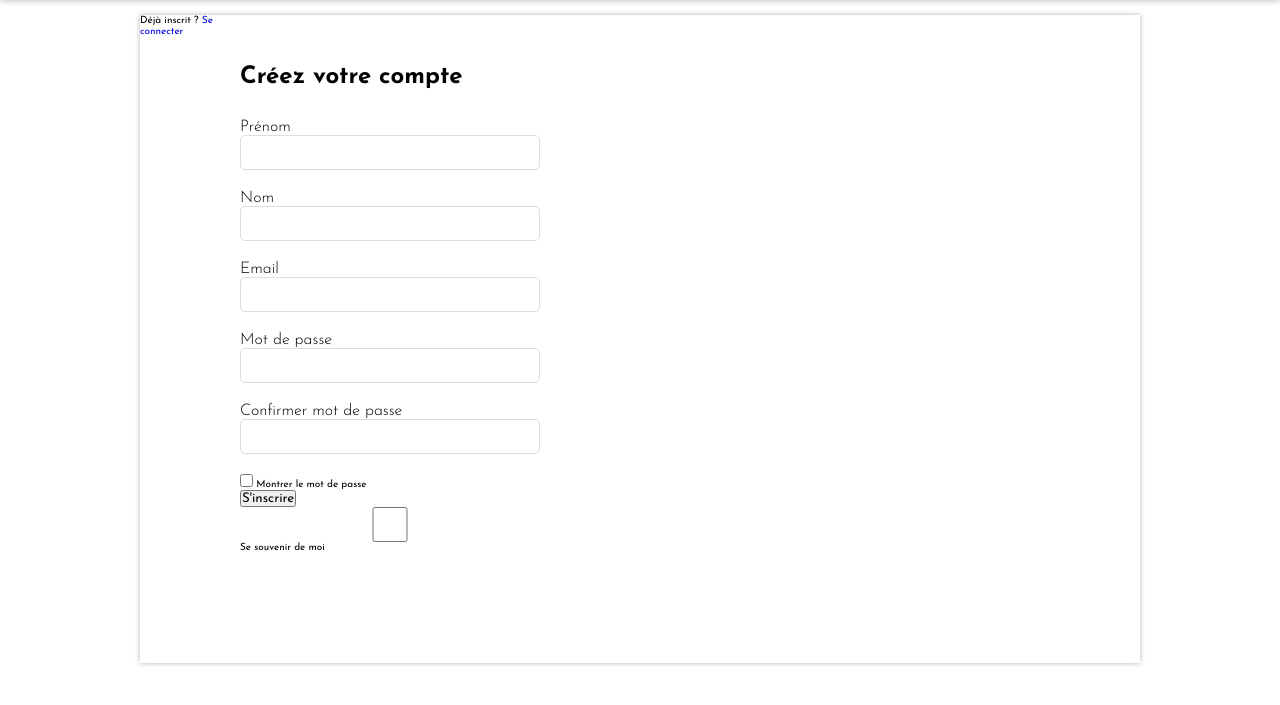
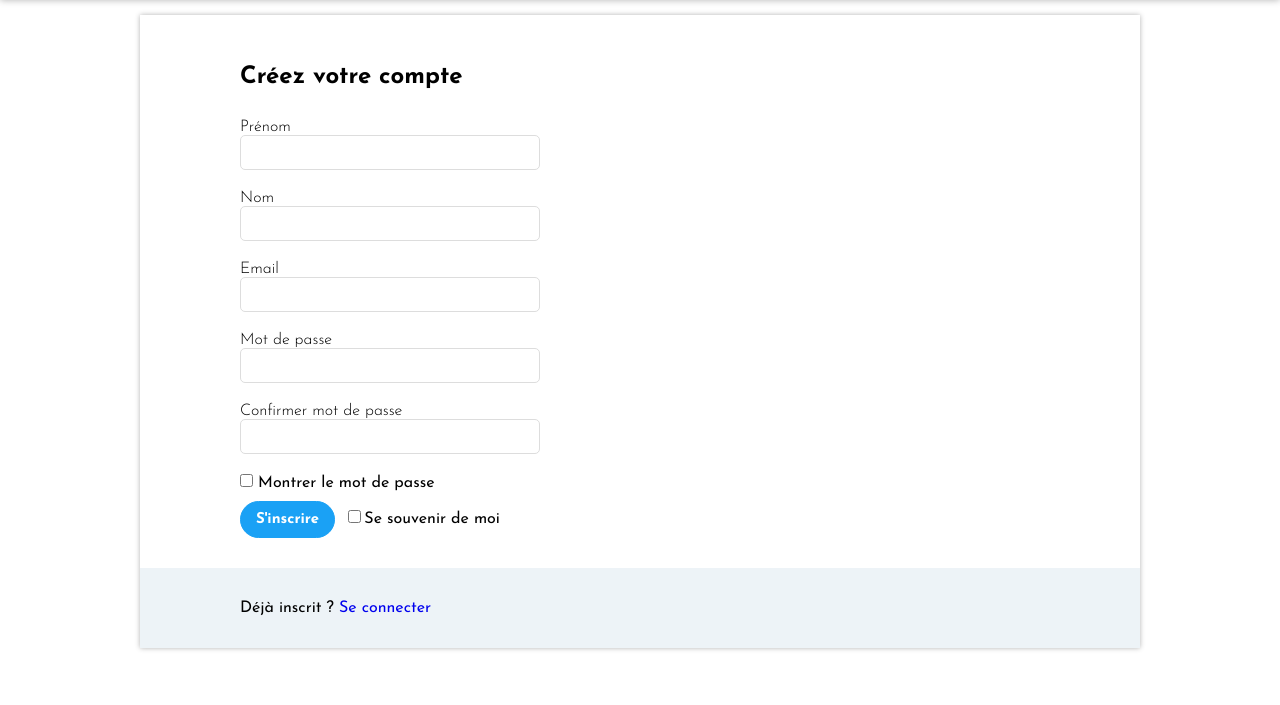
Before and after one commit to elias-cardon/jobber, a PHP site: page /sign.php in a window 1280 px wide. Shown: the part 82-787 px from the top of the page. Run offline with PHP 8.4, Linux system fonts and the light colour scheme.

Commit message:
Completing the signup page

```diff
--- a/frontend/assets/css/sign.css
+++ b/frontend/assets/css/sign.css
@@ -97,5 +97,47 @@ input:not(.form-checkbox){
     display: block;
     height: 3.5rem;
     border: 0.1rem solid #ddd;
-    border-radius: 0.5rem
+    border-radius: 0.5rem;
+    font-size: 1.5rem;
+    padding-left: 1rem;
 }
+
+.s-password{
+    margin-bottom: 1rem;
+    font-size: 1.6rem;
+}
+
+.form-btn-wrapper .btn-form{
+    padding: 1rem 1.5rem;
+    background-color: #1aa1f5;
+    color: #fff;
+    border: 0.1rem solid #1aa1f5;
+    border-radius: 4rem;
+    font-size: 1.5rem;
+    font-weight: bold;
+    cursor: pointer;
+    margin-right: 1rem;
+}
+
+.form-btn-wrapper label{
+    font-size: 1.6rem;
+}
+
+.form-footer{
+    grid-column: 1/-1;
+    grid-row: 2/-1;
+    padding-left: 100px;
+    background-color: #edf3f7;
+    display: flex;
+    flex-direction: column;
+    justify-content: center;
+    margin-top: 2rem;
+}
+
+.form-footer p{
+    font-size: 1.6rem;
+}
+
+.form-footer a:hover{
+    text-decoration: underline;
+}
--- a/sign.php
+++ b/sign.php
@@ -51,7 +51,7 @@
                 </div>
                 <div class="form-btn-wrapper">
                     <button type="submit" class="btn-form">S'inscrire</button>
-                    <input type="checkbox" id="check" name="remember">
+                    <input type="checkbox" class="form-checkbox" id="check" name="remember">
                     <label for="check">Se souvenir de moi</label>
                 </div>
             </form>
```
